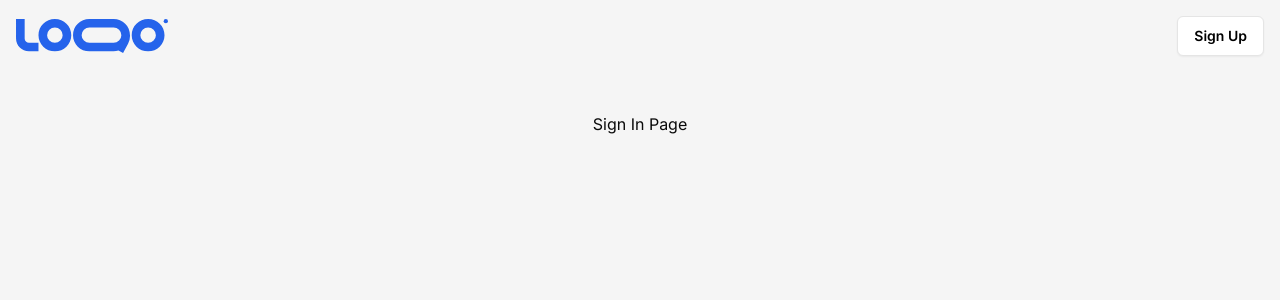
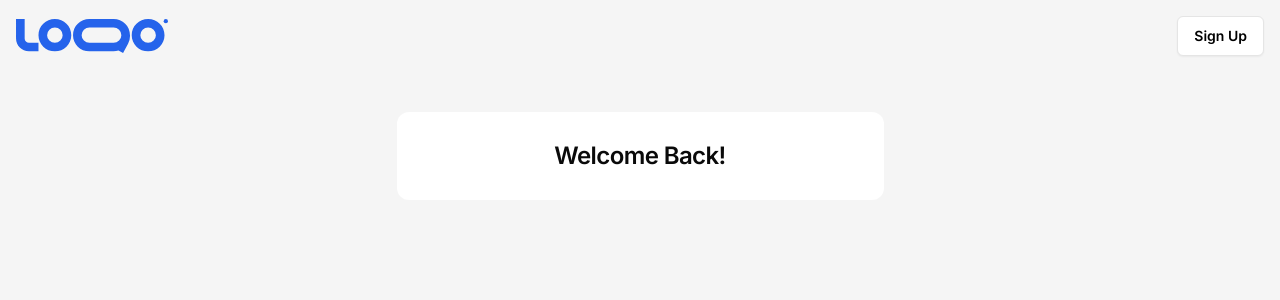
Before and after one commit to VYemetss/jira-clone, a Next.js app: page /sign-in in a window 1280 px wide. Shown: the top 300 px of the page. Built offline with nearby package versions, Linux system fonts and the light colour scheme.

Commit message:
added a sign in card component

```diff
--- a/src/app/(auth)/sign-in/page.tsx
+++ b/src/app/(auth)/sign-in/page.tsx
@@ -1,7 +1,8 @@
+import {SignInCard} from "@/features/auth/components/sign-in-card";
 const SignInPage= () => {
     return (
         <div>
-            Sign In Page
+            <SignInCard />
         </div>
     );
 };
--- /dev/null
+++ b/src/features/auth/components/sign-in-card.tsx
@@ -0,0 +1,16 @@
+import {
+    CardContent,
+    Card,
+    CardHeader,
+    CardTitle
+} from "@/components/ui/card";
+
+export const SignInCard = () => {
+    return (
+        <Card className={'w-full h-full md:w-[487px] border-none shadow-none'}>
+            <CardHeader className={'flex items-center justify-center text-center p-7'}>
+                <CardTitle className={'text-2xl'}>Welcome Back!</CardTitle>
+            </CardHeader>
+        </Card>
+    );
+};
```
